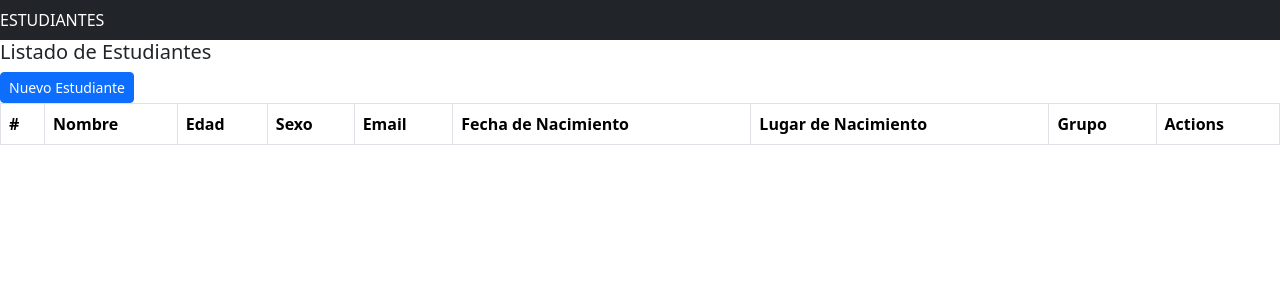
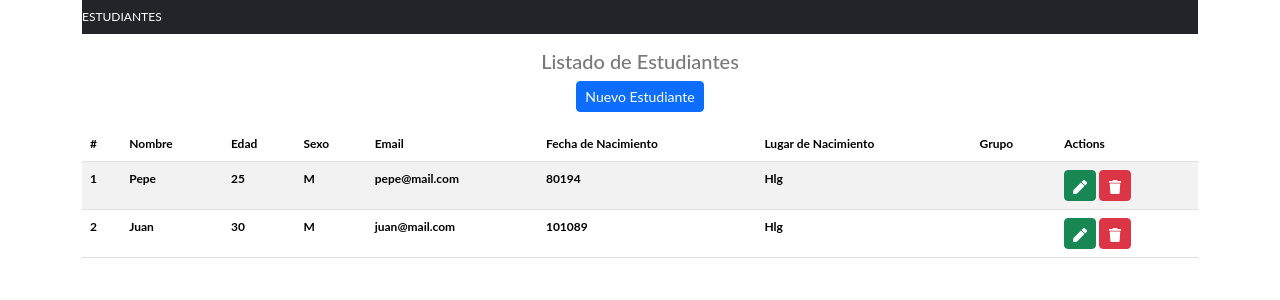
Before and after one commit to fidehlg89/react_students-crud, a React (Create React App) app: page /estudiantes in a window 1280 px wide. Shown: the top 300 px of the page. Built offline with nearby package versions, Linux system fonts and the light colour scheme.

Commit message:
the crud is working with json

```diff
--- a/public/index.html
+++ b/public/index.html
@@ -27,7 +27,7 @@
   <!-- add other blueprint-*.css files here -->
   <!--BluePrint-->
 
-  <title>React App</title>
+  <title>Estudiantes</title>
 </head>
 
 <body>
--- a/src/App.js
+++ b/src/App.js
@@ -5,7 +5,9 @@ class App extends React.Component {
 
     render(){
         return (
-            <StudentList />
+            <div className="container">
+                <StudentList />
+            </div>
         );
     }
 
--- a/src/components/layout.js
+++ b/src/components/layout.js
@@ -1,16 +1,12 @@
 import React from 'react';
-import Navigation from './navigation'
 
 function Layout(props) {
   return (
-    <div>
-      <Navigation title="ESTUDIANTES"></Navigation>
-      <div className=" ">
+      <div className="wrap" align="center">
         {
           props.children
         }
       </div>
-    </div>
-  )
+    )
 }
 export default Layout;
--- /dev/null
+++ b/src/db/data.json
@@ -0,0 +1,76 @@
+{
+    "students": [
+        {
+            "id": 1,
+            "name": "Pepe",
+            "email":"pepe@mail.com",
+            "edad":25,
+            "sexo":"M",
+            "fecha_nac": "80194",
+            "lugar_nac":"Hlg",
+            "groupId": 1,
+            "cityId": 2
+        },
+        {
+            "id": 2,
+            "name": "Juan",
+            "email":"juan@mail.com",
+            "edad":30,
+            "sexo":"M",
+            "fecha_nac": "101089",
+            "lugar_nac":"Hlg",
+            "groupId": 1,
+            "cityId": 2
+        }
+    ],
+    "groups": [
+        {
+            "id": 1,
+            "name": "A-10",
+            "professorId": 2
+        },
+        {
+            "id": 2,
+            "name": "A-25",
+            "professorId": 2
+        },
+        {
+            "id": 3,
+            "name": "A-30",
+            "professorId": 3
+        },
+        {
+            "id": 4,
+            "name": "A-56",
+            "professorId": 4
+        }
+    ],
+    "cities": [
+        {
+            "id": 1,
+            "name": "havana"
+        },
+        {
+            "id": 2,
+            "name": "matanzas"
+        }
+    ],
+    "professors": [
+        {
+            "id": 1,
+            "name": "Julio"
+        },
+        {
+            "id": 2,
+            "name": "Pedro"
+        },
+        {
+            "id": 3,
+            "name": "Pablo"
+        },
+        {
+            "id": 4,
+            "name": "Jos�"
+        }
+    ]
+}
--- a/src/pages/student/index.js
+++ b/src/pages/student/index.js
@@ -1,14 +1,17 @@
 import React from "react";
-import { FaEye, FaPen, FaTrash } from 'react-icons/fa'
+import { FaPen, FaTrash } from 'react-icons/fa'
 import Layout from "./../../components/layout"
-import './style.css'
+import Navigation from '../../components/navigation'
+import "./style.css"
+import { students } from "../../db/data.json"
+
 
 class StudentList extends React.Component {
 
     constructor(props) {
         super(props);
         this.state = {
-            items: [],
+            items: students,
             id: '',
             isCreating: false,
             isUpdating: false,
@@ -33,8 +36,8 @@ class StudentList extends React.Component {
                     edad: this.refs.theTextEdadInput.value,
                     sexo: this.refs.theTextSexoInput.value,
                     email: this.refs.theTextEmailInput.value,
-                    born: this.refs.theTextFecNacInput.value,
-                    place: this.refs.theTextLugNacInput.value,
+                    fecha_nac: this.refs.theTextFecNacInput.value,
+                    lugar_nac: this.refs.theTextLugNacInput.value,
                     group: this.refs.theTextGroupInput.value,
                 },
             ],
@@ -86,16 +89,16 @@ class StudentList extends React.Component {
     }
 
     onEditStudent = () => {
-        const id=this.state.id
-        let student=this.state.items[id]
+        const id = this.state.id
+        let student = this.state.items[id]
 
-        student.name=this.refs.theTextNameInput.value
-        student.email=this.refs.theTextEmailInput.value
-        student.edad=this.refs.theTextEdadInput.value
-        student.sexo=this.refs.theTextSexoInput.value
-        student.born=this.refs.theTextFecNacInput.value
-        student.place=this.refs.theTextLugNacInput.value
-        student.group=this.refs.theTextGroupInput.value
+        student.name = this.refs.theTextNameInput.value
+        student.email = this.refs.theTextEmailInput.value
+        student.edad = this.refs.theTextEdadInput.value
+        student.sexo = this.refs.theTextSexoInput.value
+        student.fecha_nac = this.refs.theTextFecNacInput.value
+        student.lugar_nac = this.refs.theTextLugNacInput.value
+        student.group = this.refs.theTextGroupInput.value
 
         this.setState({
             isUpdating: false,
@@ -103,7 +106,7 @@ class StudentList extends React.Component {
     }
 
     renderUpdateview = (id) => {
-        const student= this.state.items[id];
+        const student = this.state.items[id];
         return <div className="student-item-create col-md-6" align="center">
             <h5>Editar Estudiante</h5>
             <form className="form-horizontal">
@@ -116,9 +119,9 @@ class StudentList extends React.Component {
                         <input className="form-control" type="email" placeholder="Email" ref="theTextEmailInput" defaultValue={student.email} />
                         <input className="form-control" type="number" placeholder="Edad" ref="theTextEdadInput" defaultValue={student.edad} />
                         <input className="form-control" type="text" placeholder="Sexo" ref="theTextSexoInput" defaultValue={student.sexo} />
-                        <input className="form-control" type="text" placeholder="Fecha de Nacimiento" defaultValue={student.born}
+                        <input className="form-control" type="text" placeholder="Fecha de Nacimiento" defaultValue={student.fecha_nac}
                             ref="theTextFecNacInput" />
-                        <input className="form-control" type="text" placeholder="Lugar de Nacimiento" defaultValue={student.place}
+                        <input className="form-control" type="text" placeholder="Lugar de Nacimiento" defaultValue={student.lugar_nac}
                             ref="theTextLugNacInput" />
                         <input className="form-control" type="text" placeholder="Grupo" defaultValue={student.group}
                             ref="theTextGroupInput" />
@@ -151,8 +154,8 @@ class StudentList extends React.Component {
     renderDefaultview = () => {
         const { items } = this.state;
         let itemslist = items.map(item =>
-            <tr className="">
-                <th className="" key={item.id}>
+            <tr className="" key={item.id}>
+                <th className="">
                     {item.id}
                 </th>
                 <th className="">
@@ -168,10 +171,10 @@ class StudentList extends React.Component {
                     {item.email}
                 </th>
                 <th className="">
-                    {item.born}
+                    {item.fecha_nac}
                 </th>
                 <th className="">
-                    {item.place}
+                    {item.lugar_nac}
                 </th>
                 <th className="">
                     {item.group}
@@ -179,27 +182,26 @@ class StudentList extends React.Component {
 
                 <th className="">
                     <div>
-                        <button className="btn btn-default btn-sm" onClick={() => this.changeEditMode(item.id - 1)}><FaEye />
+                        <button className="btn btn-default btn-sm btn-success" onClick={() => this.onUpdateStudent(item.id)}><FaPen />
                         </button>
-                        <button className="btn btn-default btn-sm" onClick={() => this.onUpdateStudent(item.id)}><FaPen />
-                        </button>
-                        <button className="btn btn-default btn-sm" onClick={() => this.onDeleteStudent(item)}><FaTrash />
+                        <span> </span>
+                        <button className="btn btn-default btn-sm btn-danger" onClick={() => this.onDeleteStudent(item)}><FaTrash />
                         </button>
                     </div>
-
                 </th>
             </tr>
         )
         return <div>
             {
-
-                <div className="">
-                    <h5>Listado de Estudiantes</h5>
-                    <button className="new-student-item btn btn-primary btn-sm" onClick={this.onCreateStudent}>
-                        Nuevo Estudiante
+                <section className="panel">
+                    <h5 className="panel-heading">Listado de Estudiantes</h5>
+                    <button className="new-student-item btn btn-primary btn-sm"
+                        onClick={this.onCreateStudent}> Nuevo Estudiante
                         </button>
-                    <table className="table table-striped table-bordered table-hover">
-                        <thead>
+                    <div className="panel-body">
+                        {(itemslist.length > 0) ? (<div>
+                            <table className="table table-responsive table-striped table-hover">
+                                <thead className="text-info">
                                     <tr>
                                         <th>#</th>
                                         <th>Nombre</th>
@@ -212,16 +214,18 @@ class StudentList extends React.Component {
                                         <th>Actions</th>
                                     </tr>
                                 </thead>
-                        <tbody>{itemslist}</tbody>
-                    </table>
+                                <tbody className="">{itemslist}</tbody>
+                            </table></div>
+                        ) : <p className="text-danger">No existen estudiantes, haga click en el botón Nuevo estudiante</p>}
                     </div>
-
+                </section>
             }
         </div>
     }
     render() {
         return (
             <div>
+                <Navigation title="ESTUDIANTES"></Navigation>
                 <Layout>
                     {this.state.isCreating || this.state.isUpdating ? '' : this.renderDefaultview()}
                     {this.state.isCreating ? this.renderCreateview() : ''}
--- a/src/pages/student/style.css
+++ b/src/pages/student/style.css
@@ -1,102 +1,24 @@
-.App {
-    text-align: center;
-    width: 480px;
+body {
+  color: #797979;
+  font-family: 'Lato', sans-serif;
+  font-size: 12px !important;
 }
 
-  .container{
-    width: 320px;
-  }
-
-  .App-logo {
-    height: 40vmin;
-  }
-
-  .App-header {
-    background-color: #282c34;
-    min-height: 100vh;
-    display: flex;
-    flex-direction: column;
-    align-items: center;
-    justify-content: center;
-    font-size: calc(10px + 2vmin);
-    color: white;
-  }
-
-  .App-link {
-    color: #09d3ac;
+.panel {
+  -webkit-border-radius: 0px;
+  -moz-border-radius: 0px;
+  border-radius: 0px;
+  -webkit-box-shadow: none;
+  -moz-box-shadow: none;
+  box-shadow: none;
+  margin-top:15px;
+  margin-bottom: 30px;
 }
 
 .navbar{
   background: rgb(14, 13, 13);
 }
 
-  .badge{
-    background-color: rgba(255, 94, 0, 0.836);
-    margin-top: -2px;
-  }
-  .badge-pill{
-    padding: 0 0 0 0;
-  }
-  /*Botones y herramientas*/
-  .btn-new{
-    color: white;
-  }
-  .btn-new :hover{
-    color: white;
-  }
-  .searchIcon{
-    color: white;
-  }
-  /*Items de la aplicación*/
-  .items-container{
-    display: table;
-  }
-  .items-list{
-    border-radius: 5px;
-  }
-  .items-right .action-buttons{
-    display: table-cell;
-    vertical-align:middle;
-    text-align: center;
-  }
-  .item-group{
-    background: white;
-  }
-  .item-cont {
-   width: 70%;
-   font-family: 'Segoe UI', Tahoma, Geneva, Verdana, sans-serif;
-   display: block;
-  }
-  .item-title{
-   font-size: 12px;
-   font-weight: bolder;
-  }
-  .item-name{
-    font-size: 12px;
-    font-family: Arial;
-  }
-  .item-list{
-   background: white;
-   display: block;
-  }
-
-  .item-list, p{
-     border-radius: 3px;
-  }
-  .items-body, .items-left, .items-right {
-   padding-right: 8px;
-   display: table-cell;
-   vertical-align: top;
-  }
-  .item-image {
-    border-radius:2px;
-  }
-  /*Search*/
-  .container{
-  margin: 35px auto;
-  width: 100%;
-  max-width: 800px;
-  }
 .heading{
   font-size:10px;
   padding: 10px 0;
@@ -111,7 +33,6 @@
   box-sizing: border-box;
   outline: none;
   border-radius: 5px;
-    text-align: center;
 }
 .form-horizontal{
   margin-top: 20px;
@@ -119,3 +40,9 @@
 .form-control{
   margin-top: 10px;
 }
+.table {
+  color: #797979;
+  width: 100%;
+  margin-top: 15px;
+  margin-bottom: 20px;
+}
```
Also changed, not shown: src/components/form.js (added, +7 -0 lines). Lines whose indentation alone changed are shown as unchanged.
